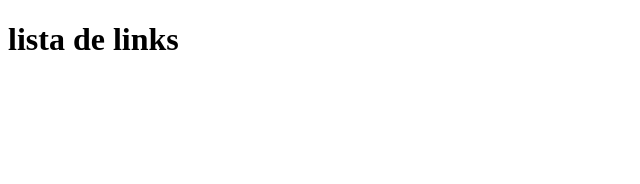
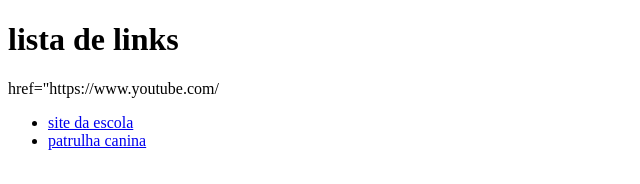
Before and after one commit to gulimaa/site-html, a plain HTML site: page index.html in a window 1280 px wide. Shown: the whole page, without its empty margins (0-640 px from the left). Drawn offline with Linux system fonts and the light colour scheme.

Commit message:
Update index.html

```diff
--- a/index.html
+++ b/index.html
@@ -7,10 +7,10 @@
  </head>
  <body>
    <h1> lista de links </h1>
-   <a href="https://www.youtube.com/</a>
+   <a> href="https://www.youtube.com/</a>
       <ul>
-     <li> <a href="https:https://www.educacao.pr.gov.br/iniciar/
-     <li> <a href="https:https://www.youtube.com/watch?v=vHkP2AdA0bs
-            </ul>
+     <li> <a href="https:https://www.educacao.pr.gov.br/iniciar/">site da escola </a> </li>
+     <li> <a href="https:https://www.youtube.com/watch?v=vHkP2AdA0bs"> patrulha canina </a> </li>
+               </ul>
             </body>
      </html>
```
